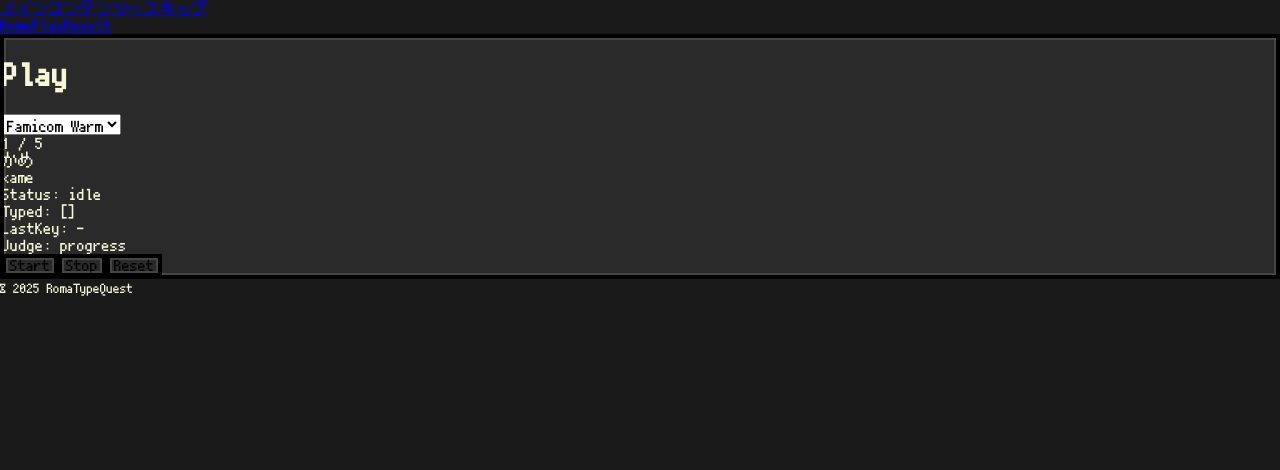
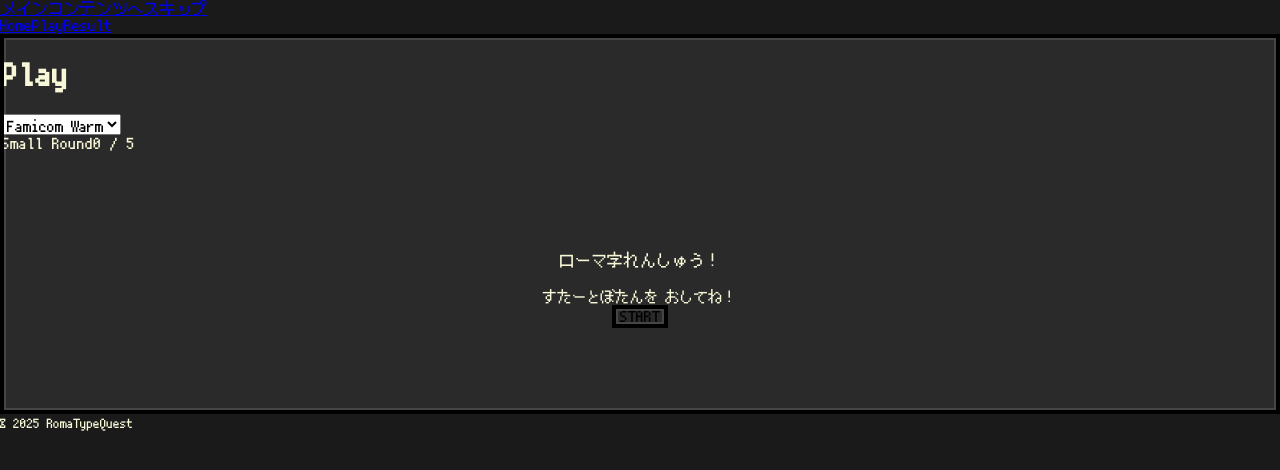
Before and after one commit to KJ-LEATHER-GAMES/roma-type, a React (Vite) app: page /play in a window 1280 px wide. Shown: the top 470 px of the page. Built offline with nearby package versions, Linux system fonts and the light colour scheme.

Commit message:
Complete S1-4!!

```diff
--- a/src/features/typing/core/useTypingCore.ts
+++ b/src/features/typing/core/useTypingCore.ts
@@ -3,15 +3,27 @@ import { useCallback, useEffect, useMemo, useRef, useState } from 'react';
 
 import { judgeTyping } from './judge';
 import type { JudgeResult } from './judge';
-import type { TypingState } from './types';
 
 /**
- * 英字のみ受付（a-z）。修飾キー/リピートは無視。
+ * キーボードイベントが「有効な英字キー」かどうかを判定
+ * - a〜z のみ受付
+ * - repeat / 修飾キー付きは無視
  */
 const isLetter = (e: KeyboardEvent): boolean => {
     if (e.repeat || e.altKey || e.ctrlKey || e.metaKey) return false;
     const k = e.key.toLowerCase();
     return /^[a-z]$/.test(k);
+};
+
+export type TypingStatus = 'idle' | 'running' | 'stopped' | 'completed';
+
+export type TypingState = {
+    status: TypingStatus;
+    typed: string;
+    lastKey: string | null;
+    startedAt: number | null;
+    mistakeCount: number;
+    judgeResult: JudgeResult;
 };
 
 /**
@@ -24,7 +36,7 @@ export interface TypingCoreOptions {
 
 /**
  * useTypingCore が返すAPI
- * - state: S1-1 で定義したタイピング状態（status / typed / startedAt など）
+ * - state: タイピング状態（status / typed / mistakeCount など）
  * - typed: 直近の入力済み文字列（state.typed のショートカット）
  * - remaining: targetWord から typed を除いた残り部分
  * - judgeResult: targetWord と typed の前方一致/完全一致/不一致の判定
@@ -46,15 +58,19 @@ export interface TypingCoreAPI {
  * - startRound(): 入力受付開始（typedをクリア）
  * - stopRound(): 入力受付停止
  * - reset(): 状態を初期化
- * S1-2 では、targetWord との比較結果（judgeResult, remaining）も提供する。
+ * S1-4ではミスしても継続可能・mistakeCountをカウントする。
  */
 export function useTypingCore(options: TypingCoreOptions): TypingCoreAPI {
     const { targetWord } = options;
 
-    const [state, setState] = useState<TypingState>({
+    const [state, setState] = useState<TypingState>(() => ({
         status: 'idle',
         typed: '',
-    });
+        lastKey: null,
+        startedAt: null,
+        mistakeCount: 0,
+        judgeResult: judgeTyping(targetWord, ''),
+    }));
 
     // 最新の稼働フラグ（useEffect内から参照）
     const runningRef = useRef(false);
@@ -64,9 +80,12 @@ export function useTypingCore(options: TypingCoreOptions): TypingCoreAPI {
         setState({
             status: 'running',
             typed: '',
+            lastKey: null,
             startedAt: typeof performance !== 'undefined' ? performance.now() : Date.now(),
+            mistakeCount: 0,
+            judgeResult: judgeTyping(targetWord, ''),
         });
-    }, []);
+    }, [targetWord]);
 
     const stopRound = useCallback(() => {
         runningRef.current = false;
@@ -75,38 +94,66 @@ export function useTypingCore(options: TypingCoreOptions): TypingCoreAPI {
 
     const reset = useCallback(() => {
         runningRef.current = false;
-        setState({ status: 'idle', typed: '' });
-    }, []);
+        setState({
+            status: 'idle',
+            typed: '',
+            lastKey: null,
+            startedAt: null,
+            mistakeCount: 0,
+            judgeResult: judgeTyping(targetWord, ''),
+        });
+    }, [targetWord]);
 
     useEffect(() => {
         const onKeyDown = (e: KeyboardEvent) => {
             if (!runningRef.current) return;
             if (!isLetter(e)) return;
 
-            const k = e.key.toLowerCase();
-            // ここでは「入力を積む」のみに専念し、判定は judgeTyping に委譲
-            setState((s) => ({
-                ...s,
-                typed: (s.typed ?? '') + k,
-                lastKey: k,
-            }));
+            const key = e.key.toLowerCase();
+
+            setState((prev) => {
+                if (prev.status !== 'running') return prev;
+
+                const nextTyped = (prev.typed ?? '') + key;
+                const nextJudge = judgeTyping(targetWord, nextTyped);
+
+                if (nextJudge.kind === 'mismatch') {
+                    return {
+                        ...prev,
+                        lastKey: key,
+                        mistakeCount: prev.mistakeCount + 1,
+                        judgeResult: nextJudge,
+                    };
+                }
+
+                const nextStatus: TypingStatus =
+                    nextJudge.kind === 'complete' ? 'completed' : 'running';
+
+                return {
+                    ...prev,
+                    typed: nextTyped,
+                    lastKey: key,
+                    judgeResult: nextJudge,
+                    status: nextStatus,
+                };
+            });
         };
 
         window.addEventListener('keydown', onKeyDown);
         return () => {
             window.removeEventListener('keydown', onKeyDown);
-            runningRef.current = false;
+            // ★ ここは消す
+            // runningRef.current = false;
         };
-    }, []);
+    }, [targetWord]);
 
-    // state から typed を取り出し（undefined の場合に備えてフォールバック）
+    // state から typed を取り出し
     const typed = state.typed ?? '';
 
     // 残り文字列（UI のための派生値）
     const remaining = useMemo(() => targetWord.slice(typed.length), [targetWord, typed]);
 
-    // 正誤判定（前方一致 / 完全一致 / 不一致）
-    const judgeResult = useMemo(() => judgeTyping(targetWord, typed), [targetWord, typed]);
+    const judgeResult = state.judgeResult;
 
     // 返却するAPIをまとめてメモ化
     return useMemo(
--- a/src/routes/Play.tsx
+++ b/src/routes/Play.tsx
@@ -1,41 +1,69 @@
 // src/pages/Play.tsx
 import { useEffect, useState } from 'react';
+import { useNavigate } from 'react-router-dom';
 
 import { PixelPanel, PixelButton, ThemeSwitcher } from '@/components/ui';
 import { useTypingCore } from '@/features/typing/core';
 import { SIMPLE_WORDS } from '@/features/typing/data/simpleWords';
 
 /**
- * タイピング入力画面 (S1-3)
+ * タイピング入力画面 (S1-4: T4-1/T4-2/T4-3 対応)
  * - 清音のみの最小辞書（5語）を small round として出題
- * - Startで1問目から開始
+ * - Startで1問目から開始（Start前はお題非表示）
  * - 1単語 complete で Flash → 少し待って自動で次の単語へ
- * - 5問終わったら Finish 状態に遷移
+ * - 5問終わったら Finish 状態に遷移し、再プレイ／タイトル戻るを選択可能
+ * - 上部：タイトル＋Theme＋進行表示
+ * - 中央：かな表示＋[typed][remaining]
+ * - 下部：Start or Finishボタン（プレイ中はボタンなし）
  */
+
+// 画面フェーズ
+type ViewPhase = 'ready' | 'playing' | 'finished';
+
 export default function Play() {
+    const navigate = useNavigate();
+
     // 小問管理用の状態
     const [currentIndex, setCurrentIndex] = useState(0); // 0〜SIMPLE_WORDS.length-1
-    const [isFinished, setIsFinished] = useState(false); // 5問をすべて完了したか
 
-    // 演出用クラス（Flash / Shake）
+    // 画面フェーズ管理
+    const [phase, setPhase] = useState<ViewPhase>('ready');
+
+    // 演出用クラス（Flash / Shake / Miss）
     const [effectClass, setEffectClass] = useState<string | null>(null);
 
     const currentWord = SIMPLE_WORDS[currentIndex];
+    const totalQuestions = SIMPLE_WORDS.length;
 
     // 1問分のタイピングコア
-    const { state, typed, remaining, judgeResult, startRound, stopRound, reset } = useTypingCore({
+    const { typed, remaining, judgeResult, startRound, stopRound, reset } = useTypingCore({
         targetWord: currentWord.romaji,
     });
 
-    // ====== 演出クラス（Flash / Shake）を付けるだけの Effect ======
+    // ヘッダーに表示する「何問目か」
+    // ready: 0 / 5, playing: n / 5, finished: 5 / 5
+    const displayQuestionNumber =
+        phase === 'ready' ? 0 : phase === 'finished' ? totalQuestions : currentIndex + 1;
+
+    // ====== 演出クラス（Flash / Shake / Miss）を付ける Effect ======
     useEffect(() => {
         if (judgeResult.kind === 'mismatch') {
-            setEffectClass('u-shake');
-        } else if (judgeResult.kind === 'complete') {
+            // いったんクラスを外してから次フレームで付け直す
+            setEffectClass(null);
+
+            const id = window.requestAnimationFrame(() => {
+                setEffectClass('u-shake u-miss');
+            });
+
+            return () => {
+                window.cancelAnimationFrame(id);
+            };
+        }
+
+        if (judgeResult.kind === 'complete') {
             setEffectClass('u-flash');
         }
-        // progress のときは何もしない（クラスはそのまま）
-    }, [judgeResult.kind]);
+    }, [judgeResult]);
 
     // ====== effectClass が付いたら 250ms 後にクリアする Effect ======
     useEffect(() => {
@@ -50,10 +78,10 @@ export default function Play() {
         };
     }, [effectClass]);
 
-    // ====== complete → 次の単語へ自動遷移 ======
+    // ====== complete → 次の単語へ自動遷移（＋最終問題で Finish） ======
     useEffect(() => {
         if (judgeResult.kind !== 'complete') return;
-        if (isFinished) return;
+        if (phase === 'finished') return;
 
         const timer = setTimeout(() => {
             setCurrentIndex((prev) => {
@@ -61,8 +89,8 @@ export default function Play() {
                 const lastIndex = SIMPLE_WORDS.length - 1;
 
                 if (next > lastIndex) {
-                    // 5問すべて完了
-                    setIsFinished(true);
+                    // 5問すべて完了 → Finishへ
+                    setPhase('finished');
                     stopRound(); // 入力受付を停止
                     return prev; // これ以上はインデックスを進めない
                 }
@@ -71,72 +99,109 @@ export default function Play() {
                 startRound(); // typed をクリア＆ running にする
                 return next;
             });
-        }, 220); // Flash が見える程度のディレイ（200〜250ms あたり）
+        }, 220); // Flash が見える程度のディレイ
 
         return () => {
             clearTimeout(timer);
         };
-    }, [judgeResult.kind, isFinished, startRound, stopRound]);
+    }, [judgeResult.kind, phase, startRound, stopRound]);
 
-    // ====== ボタンハンドラ ======
+    // ====== Start（ゲーム開始） ======
     const handleStart = () => {
-        // 1問目から再スタート
+        // 1問目から開始
         setCurrentIndex(0);
-        setIsFinished(false);
+        reset(); // state: idle / typed: ''
         startRound(); // typed クリア＆ running
+        setPhase('playing');
     };
 
-    const handleStop = () => {
-        stopRound();
+    // ====== Finish 画面からの Retry ======
+    const handleRetry = () => {
+        reset();
+        setCurrentIndex(0);
+        startRound();
+        setPhase('playing');
     };
 
-    const handleReset = () => {
-        reset(); // state: idle / typed: ''
-        setCurrentIndex(0);
-        setIsFinished(false);
-        setEffectClass(null);
+    // ====== タイトルへ戻る ======
+    const handleBackToTitle = () => {
+        reset();
+        setPhase('ready');
+        void navigate('/'); // ルーティングに合わせて必要なら変更
     };
 
     return (
-        <PixelPanel pixcel-rounded className="u-stack u-gap-2">
-            {/* ヘッダー */}
+        <PixelPanel pixcel-rounded className="u-stack u-gap-3">
+            {/* ヘッダー行：タイトル & テーマ切替 */}
             <div className="u-row u-space-between u-align-center">
                 <h1 className="pixel-font-tight">Play</h1>
                 <ThemeSwitcher />
             </div>
 
             {/* 進行状況（何問目か） */}
-            <div className="pixel-font-tight">
-                {currentIndex + 1} / {SIMPLE_WORDS.length}
+            <div className="u-row u-space-between u-align-center pixel-font-tight">
+                <span>Small Round</span>
+                <span>
+                    {displayQuestionNumber} / {totalQuestions}
+                </span>
             </div>
 
-            {/* お題表示（かな＋ローマ字） */}
-            <div className="pixel-font">
-                {/* かな表記 */}
-                <div className="target-kana">{currentWord.kana}</div>
+            {/* ============================
+               ready / playing / finished でメインエリア切り替え
+            ============================ */}
 
-                {/* typed / remaining の分割表示 */}
-                <div className={`target-romaji ${effectClass ?? ''}`}>
-                    <span className="typed">{typed}</span>
-                    <span className="remaining">{remaining}</span>
+            {/* ▼ READY（Start前：お題は見せない） ▼ */}
+            {phase === 'ready' && (
+                <div className="u-stack u-gap-3 u-align-center u-justify-center play-main">
+                    <p className="pixel-font-tight">ローマ字れんしゅう！</p>
+                    <p className="pixel-font play-guide-text">すたーとぼたんを おしてね！</p>
+                    <PixelButton onClick={handleStart}>START</PixelButton>
                 </div>
-            </div>
+            )}
 
-            {/* Finish メッセージ（5問完了時） */}
-            {isFinished && <div className="pixel-font-tight u-flash">Finish!</div>}
+            {/* ▼ PLAYING（出題中） ▼ */}
+            {phase === 'playing' && (
+                <div className="u-stack u-gap-3 u-align-center u-justify-center play-main">
+                    {/* かな表示（大きく中央） */}
+                    <div className="target-kana pixel-font-tight">{currentWord.kana}</div>
 
-            {/* ステータス表示（デバッグ / 学習用） */}
-            <div className="pixel-font-tight">Status: {state.status}</div>
-            <div className="pixel-font-tight">Typed: [{typed}]</div>
-            <div className="pixel-font-tight">LastKey: {state.lastKey ?? '-'}</div>
-            <div className="pixel-font-tight">Judge: {judgeResult.kind}</div>
+                    {/* ローマ字 [typed][remaining] */}
+                    <div className={`target-romaji pixel-font-tight ${effectClass ?? ''}`}>
+                        <span className="typed">{typed}</span>
+                        <span className="remaining">{remaining}</span>
+                    </div>
 
-            {/* 操作ボタン */}
-            <div className="u-row u-gap-2">
-                <PixelButton onClick={handleStart}>Start</PixelButton>
-                <PixelButton onClick={handleStop}>Stop</PixelButton>
-                <PixelButton onClick={handleReset}>Reset</PixelButton>
-            </div>
+                    {/* ガイド文：プレイ中 */}
+                    <p className="pixel-font play-guide-text">ローマ字を にゅうりょくしてね！</p>
+
+                    {/* プレイ中はボタンなし（キーボード入力のみ） */}
+                </div>
+            )}
+
+            {/* ▼ FINISHED（5問完了時のFinishパネル） ▼ */}
+            {phase === 'finished' && (
+                <FinishPanel onRetry={handleRetry} onBackToTitle={handleBackToTitle} />
+            )}
         </PixelPanel>
     );
 }
+
+type FinishPanelProps = {
+    onRetry: () => void;
+    onBackToTitle: () => void;
+};
+
+function FinishPanel({ onRetry, onBackToTitle }: FinishPanelProps) {
+    return (
+        <div className="play-main">
+            <div className="play-finish-panel u-stack u-gap-3 u-align-center u-justify-center">
+                <div className="pixel-font-tight play-finish-title u-flash">Finish!</div>
+                <p className="pixel-font play-finish-message">おつかれさま！ もういちど あそぶ？</p>
+                <div className="u-row u-gap-2 u-justify-center">
+                    <PixelButton onClick={onRetry}>もういちどあそぶ</PixelButton>
+                    <PixelButton onClick={onBackToTitle}>タイトルにもどる</PixelButton>
+                </div>
+            </div>
+        </div>
+    );
+}
--- a/src/styles/pixel.css
+++ b/src/styles/pixel.css
@@ -185,34 +185,36 @@ canvas {
     transform: translateY(1px);
 }
 
-@keyframes flash {
+@keyframes rtq-finish-flash {
     0% {
+        opacity: 0.4;
+    }
+    50% {
         opacity: 1;
     }
-    50% {
-        opacity: 0.2;
-    }
     100% {
-        opacity: 1;
+        opacity: 0.7;
     }
 }
 
+/* 語クリア / Finish 共通で使う Flash */
 .u-flash {
-    animation: flash 0.25s ease-out;
+    animation: rtq-finish-flash 0.24s ease-out; /* 0.24秒：0.3秒以内に収める */
 }
 
-@keyframes shake {
+/* レイアウトに影響しない transform ベースの揺れ（3px × 2回） */
+@keyframes rtq-shake {
     0% {
         transform: translateX(0);
     }
     25% {
-        transform: translateX(-2px);
+        transform: translateX(-3px);
     }
     50% {
-        transform: translateX(2px);
+        transform: translateX(3px);
     }
     75% {
-        transform: translateX(-2px);
+        transform: translateX(-3px);
     }
     100% {
         transform: translateX(0);
@@ -220,5 +222,98 @@ canvas {
 }
 
 .u-shake {
-    animation: shake 0.2s ease-in-out;
+    animation: rtq-shake 0.22s ease-in-out; /* 0.3秒以内で少しだけ余韻 */
 }
+
+/* Play画面共通メインエリア */
+.play-main {
+    min-height: 260px;
+    display: flex;
+    flex-direction: column; /* ★ これを追加！ */
+    align-items: center;
+    justify-content: center;
+    overflow-x: hidden;
+}
+
+/* かな表示（大きく目立たせる） */
+.target-kana {
+    font-size: 3.2rem;
+    text-align: center;
+    margin-top: 0.5rem;
+    margin-bottom: 0.5rem;
+    letter-spacing: 0.08em; /* ピクセルフォントの潰れ防止に少し広げる */
+}
+
+/* ローマ字表示（中央揃え／typed+remaining） */
+.target-romaji {
+    font-size: 1.8rem;
+    text-align: center;
+    letter-spacing: 0.12em; /* ローマ字もやや広めに */
+}
+
+/* 入力済み部分 */
+.target-romaji .typed {
+    /* ベース前景色。プロジェクトのテーマ変数があればそれを使う */
+    color: var(--rtq-foreground, #f8f8f8);
+}
+
+/* 残り部分（少し薄く） */
+.target-romaji .remaining {
+    margin-left: 0.25em;
+    color: var(--rtq-foreground-muted, #9e9e9e);
+}
+
+/* Finishタイトルを少し大きめに */
+.finish-title {
+    font-size: 2rem;
+    text-align: center;
+}
+
+/* ミス時に remaining を赤く点滅させる */
+@keyframes rtq-miss-blink {
+    0% {
+        color: #ff5555;
+    }
+    50% {
+        color: #ffe0e0;
+    }
+    100% {
+        color: #ff5555;
+    }
+}
+
+/* mismatch 時（Play.tsx で u-miss を付けている） */
+.target-romaji.u-miss .remaining {
+    animation: rtq-miss-blink 0.25s ease-in-out;
+}
+
+/* Finish用のミニパネル */
+.play-finish-panel {
+    padding: 1.5rem 2rem;
+    border: 2px solid var(--rtq-border, #f8f8d8);
+    background-color: rgba(0, 0, 0, 0.7);
+    box-shadow:
+        0 0 0 4px #000,
+        0 0 0 6px var(--rtq-border, #f8f8d8);
+    max-width: 420px;
+    margin: 0 auto;
+}
+
+/* Finishタイトル */
+.play-finish-title {
+    font-size: 2.2rem;
+    text-align: center;
+}
+
+/* メッセージ文 */
+.play-finish-message {
+    text-align: center;
+    margin: 0;
+}
+
+/* ガイドテキスト（idle / playing 共通） */
+.play-guide-text {
+    margin: 0.25rem 0 0;
+    font-size: 0.9rem;
+    text-align: center;
+}
```
